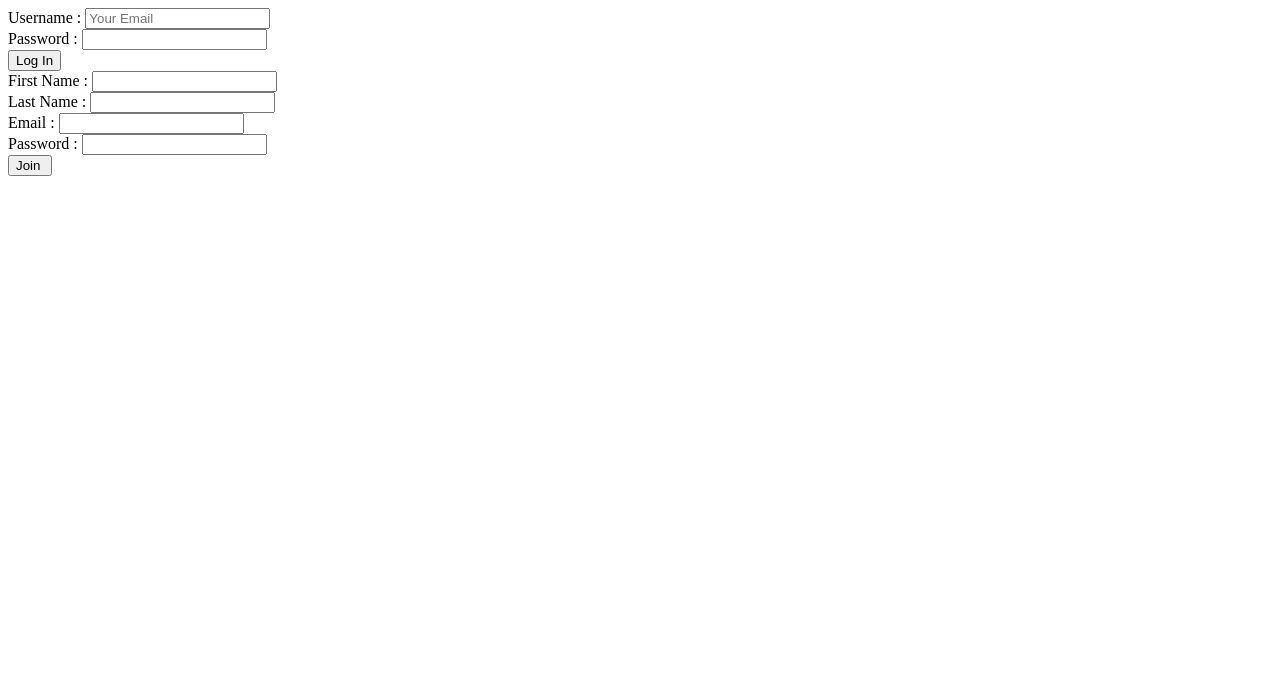
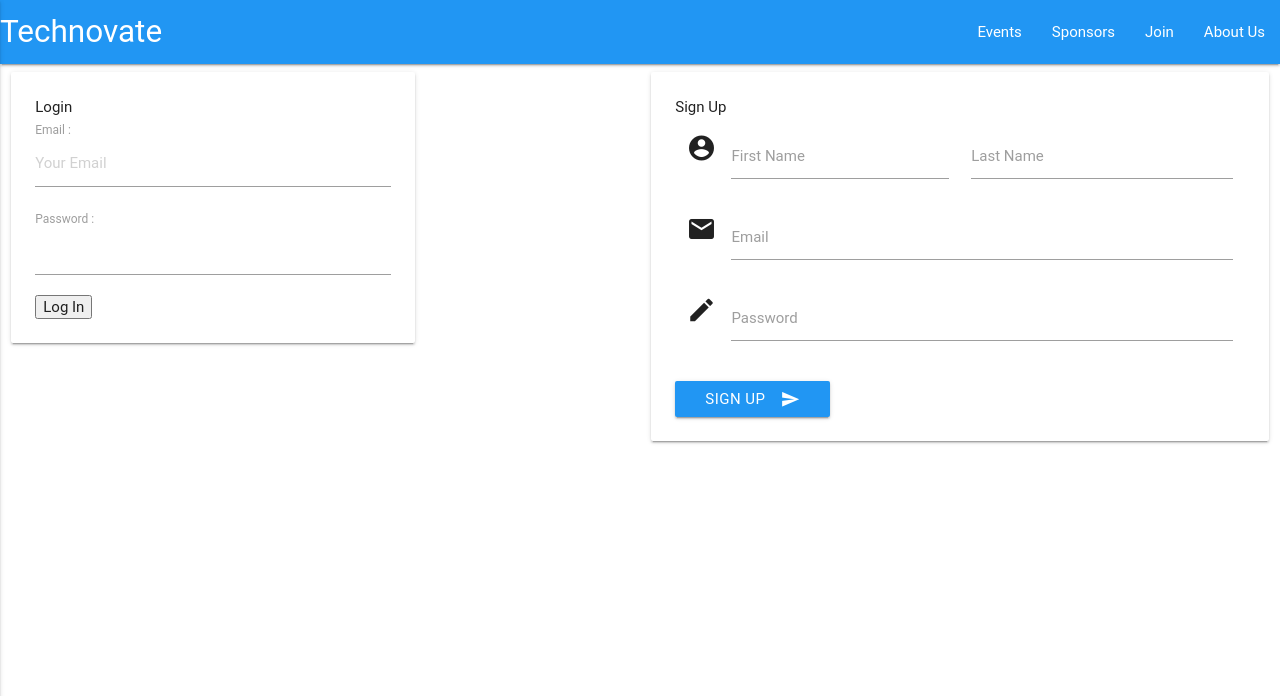
Before and after one commit to rajatgupta310198/Technovate, a Django app: page /join/ in a window 1280 px wide. Shown: the top 696 px of the page. Run offline with Django 3.2, Linux system fonts and the light colour scheme; some libraries are stand-ins or nearby versions; some web fonts are replaced.

Commit message:
Update join.html

```diff
--- a/templates/join.html
+++ b/templates/join.html
@@ -3,30 +3,88 @@
 <head>
     <meta charset="UTF-8">
     <title>Join Technovate</title>
+    <link rel="stylesheet" href="https://cdnjs.cloudflare.com/ajax/libs/materialize/0.97.7/css/materialize.min.css">
+    <link href="http://fonts.googleapis.com/icon?family=Material+Icons" rel="stylesheet">
 </head>
 <body>
-  <div>
+  <nav class="blue hoverable">
+   <div class="nav-wrapper">
+   <a class="brand-logo" href="{% url 'index' %}">Technovate</a>
+   <a href="#" data-activates="mobile-demo" class="button-collapse"><i class="material-icons">menu</i></a>
+   <ul class="right hide-on-med-and-down">
+    <li><a href="{% url 'events' %}">Events</a></li>
+    <li><a href="#">Sponsors</a></li>
+    <li><a href="{% url 'join' %}">Join</a></li>
+    <li><a href="#">About Us</a></li>
+   </ul>
+   <ul class="side-nav" id="mobile-demo">
+    <li><a href="{% url 'events' %}">Events</a></li>
+    <li><a href="#">Sponsors</a></li>
+    <li><a href="{% url 'join' %}">Join</a></li>
+    <li><a href="#">About Us</a></li>
+   </ul>
+   </div>
+  </nav>
+
+<div class="row">
+
+<div class="col s12 m12 l4">
+
+  <div class="card-panel hoverable">
+     <span class="card-title">Login</span>
       <form action="{% url 'login' %}" method="post">
-      <label for="#username">Username :</label>
-      <input type="text" name="username" placeholder="Your Email" id="username" autocomplete="off" required="required"/><br>
+      <label for="#email">Email :</label>
+      <input type="text" name="email" placeholder="Your Email" id="email" autocomplete="off" required="required"/><br>
       <label for="#password">Password :</label>
       <input type="password" name="password" id="password"  autocomplete="off" required="required"/><br>
       <input type="submit" value="Log In"/>
       </form>
   </div>
-   <div>
-   <form method="post" action="{% url 'register' %}">
-       {% csrf_token %}
-       <label for="#first_name">First Name :</label>
-       <input type="text" name="first_name" autocomplete="off" required="required" id="first_name"/><br>
-       <label for="#last_name">Last Name :</label>
-       <input type="text" name="last_name" autocomplete="off" required="required" id="last_name"/><br>
-       <label for="#emai">Email :</label>
-       <input type="email" name="email" autocomplete="off" required="required" id="email"/><br>
-       <label for="#password">Password :</label>
-       <input type="password" name="password" autocomplete="off" required="required" id="password"/><br>
-       <input type="submit" value="Join "/>
-   </form>
-   </div>
+
+</div>
+<div class="col l2"></div>
+<div class="col s12 m12 l6">
+
+  <div class="card-panel hoverable">
+    <span class="card-title">Sign Up</span>
+    <form method="post" action="{% url 'register' %}">
+      {% csrf_token %}
+      <div class="row">
+         <div class="input-field col s6 m6 l6">
+          <i class="material-icons prefix">account_circle</i>
+          <input type="text" name="first_name" autocomplete="off" required="required" id="first_name"/>
+          <label for="first_name">First Name</label>
+         </div>
+         <div class="input-field col s6 m6 l6">
+          <input type="text" name="last_name" autocomplete="off" required="required" id="first_name"/>
+          <label for="last_name">Last Name</label>
+         </div>
+         <div class="input-field col s12 m12 l12">
+            <i class="material-icons prefix">email</i>
+           <input type="email" name="email" autocomplete="off" required="required" id="email"/>
+           <label for="email">Email</label>
+         </div>
+         <div class="input-field col s12 m12 l12">
+           <i class="material-icons prefix">mode_edit</i>
+           <input type="password" name="password" autocomplete="off" required="required" id="password"/>
+           <label for="password">Password</label>
+         </div>
+      </div>
+      <button type="submit" value="Sign Up" class="btn waves-effect waves-light blue">Sign Up<i class="material-icons right">send</i></button>
+  </form>
+  </div>
+
+</div>
+
+</div>
+   <script src="https://ajax.googleapis.com/ajax/libs/jquery/3.1.0/jquery.min.js"></script>
+   <script src="https://cdnjs.cloudflare.com/ajax/libs/materialize/0.97.7/js/materialize.min.js"></script>
+   <script>
+      $(document).ready(function(){
+
+            $(".button-collapse").sideNav();
+
+      });
+   </script>
 </body>
 </html>
```
